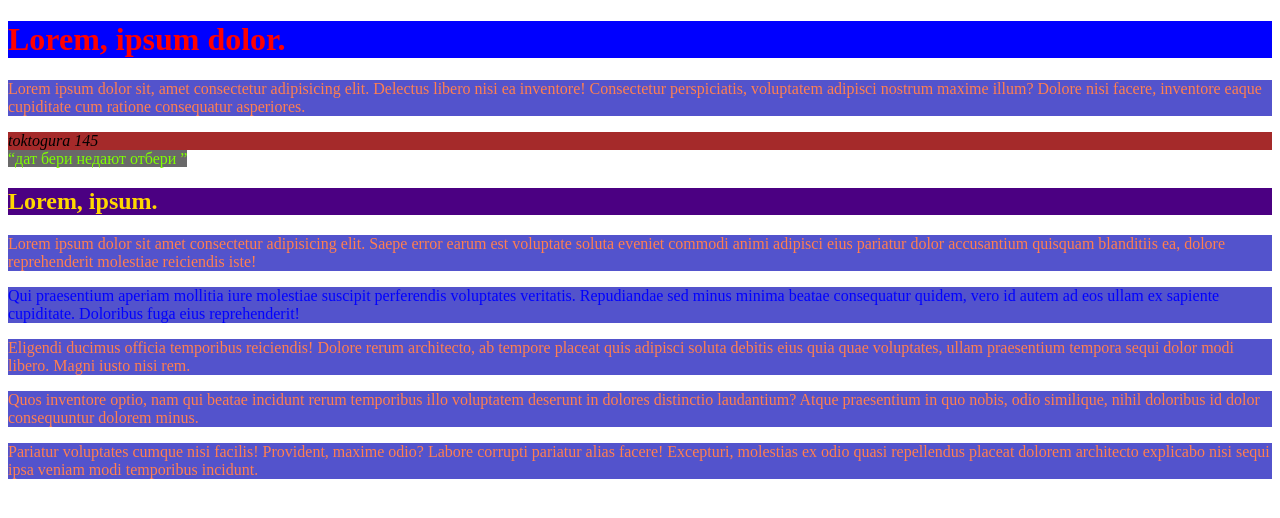
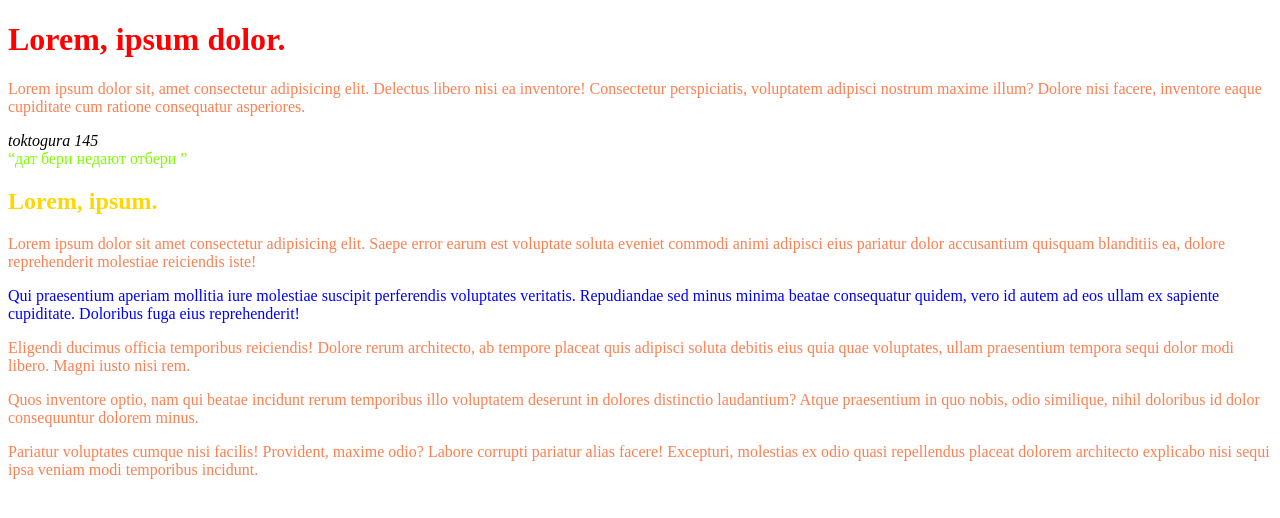
Before and after one commit to ShamilUmarov/css-1.1, a plain HTML site: page index.html in a window 1280 px wide. Drawn offline with Linux system fonts and the light colour scheme.

Commit message:
style.css

```diff
--- a/style.css
+++ b/style.css
@@ -1,22 +1,21 @@
 h1 {
 color:red;
-background-color: blue;
+
 }
 p {
 color: coral;
-background-color: darkblue;
 }
-p{background-color: rgb(83, 83, 204);}
+
 address {
   color: black;
-  background-color: brown;
+  -color: brown;
 }
 q {
   color: chartreuse;
-  background-color: dimgray;
+
 }
 h2 {color: gold;
-  background-color: indigo;
+
 }
 
 #example-1 {
```
